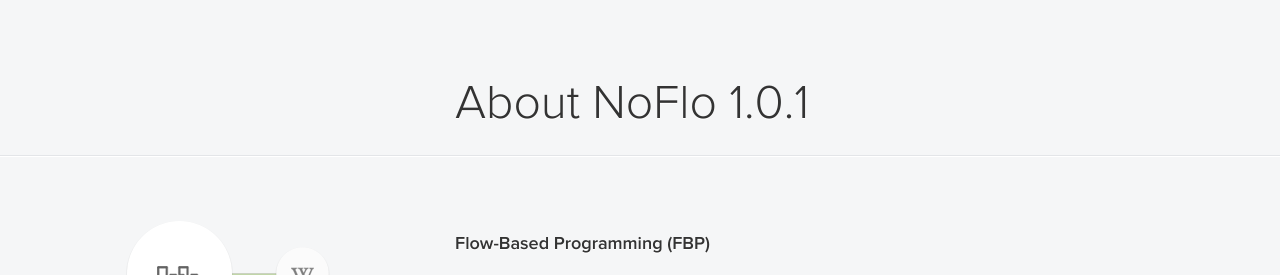
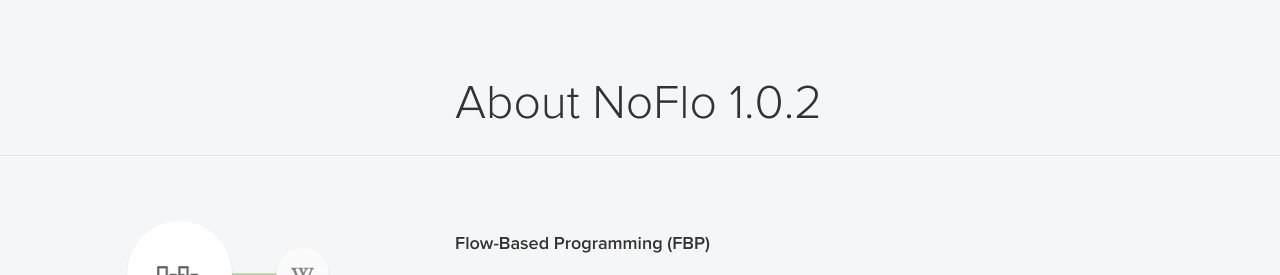
Before and after one commit to noflo/noflo.github.io, a Jekyll site: the page built from index.html, in a window 1280 px wide and 900 px high, scrolled down 567 px. Shown: the part 185-460 px from the top of the window. Built offline with Jekyll 4.4.1, drawn with Linux system fonts in a browser that asks for light colours; nearby versions of some CDN libraries.

Commit message:
Update version config

```diff
--- a/_config.yml
+++ b/_config.yml
@@ -1,6 +1,6 @@
 title: NoFlo
 tagline: Flow-Based Programming for JavaScript
-version: 1.0.1
+version: 1.0.2
 permalink: /:categories/:title/
 baseurl: ""
 repository:
```
